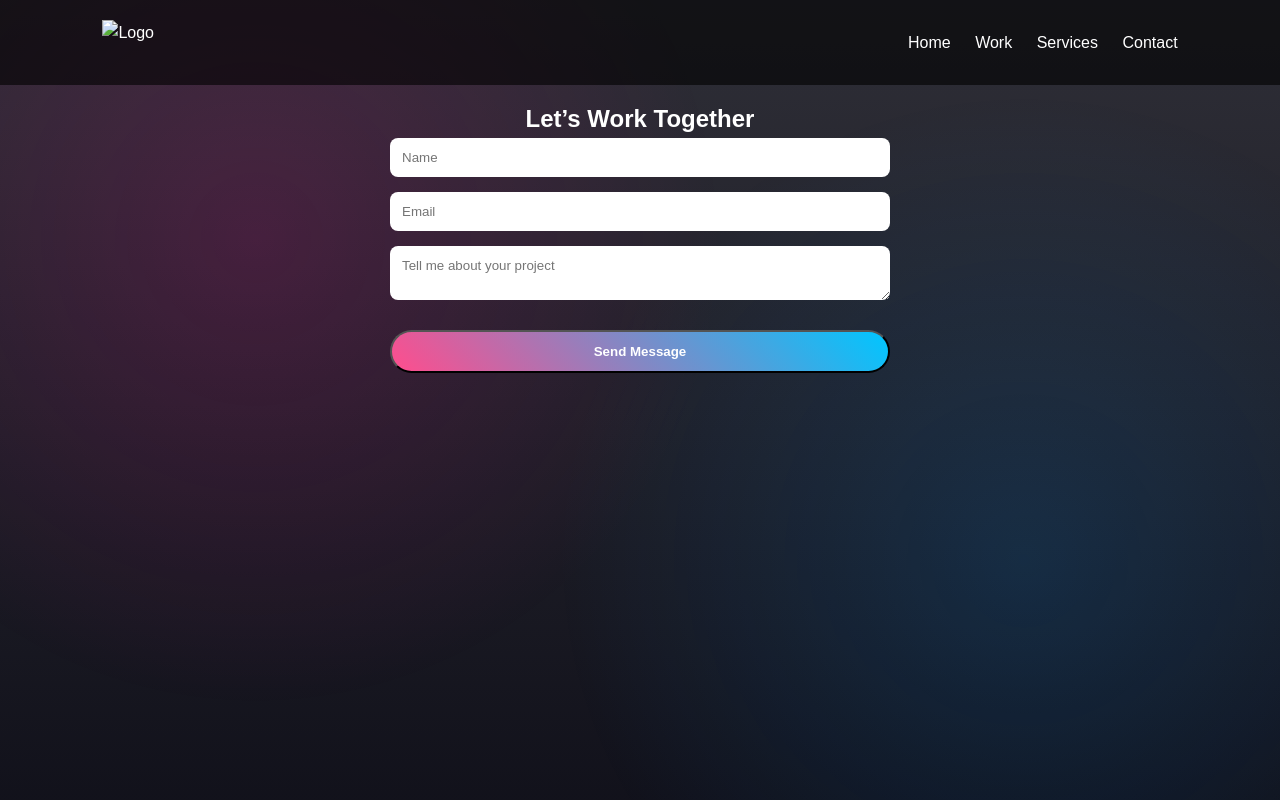
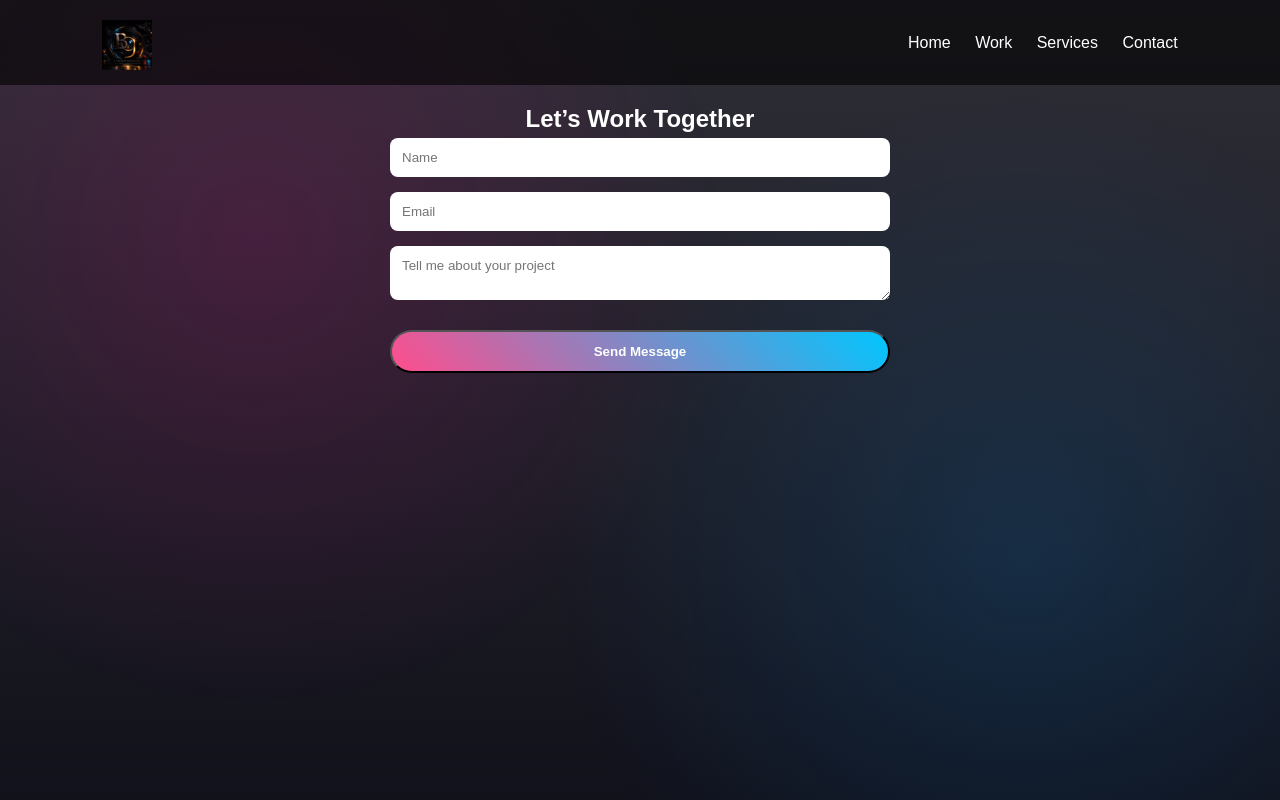
Before and after one commit to B-O-J/Cinematoghraphy, a plain HTML site: page contact.html in a window 1280 px wide. Drawn offline with Linux system fonts and the light colour scheme.

Commit message:
web update

```diff
--- a/contact.html
+++ b/contact.html
@@ -8,7 +8,7 @@
 <body>
 
 <header>
-		<div class="logo"><img src="images/Logo1" alt="Logo"></div>
+		<div class="logo"><img src="images/Logo1.PNG" alt="Logo"></div>
 		<nav>
 				<a href="index.html">Home</a>
 				<a href="portfolio.html">Work</a>
```
Also changed, not shown: index.html (+1 -1 lines), portfolio.html (+1 -1 lines), services.html (+1 -1 lines).
